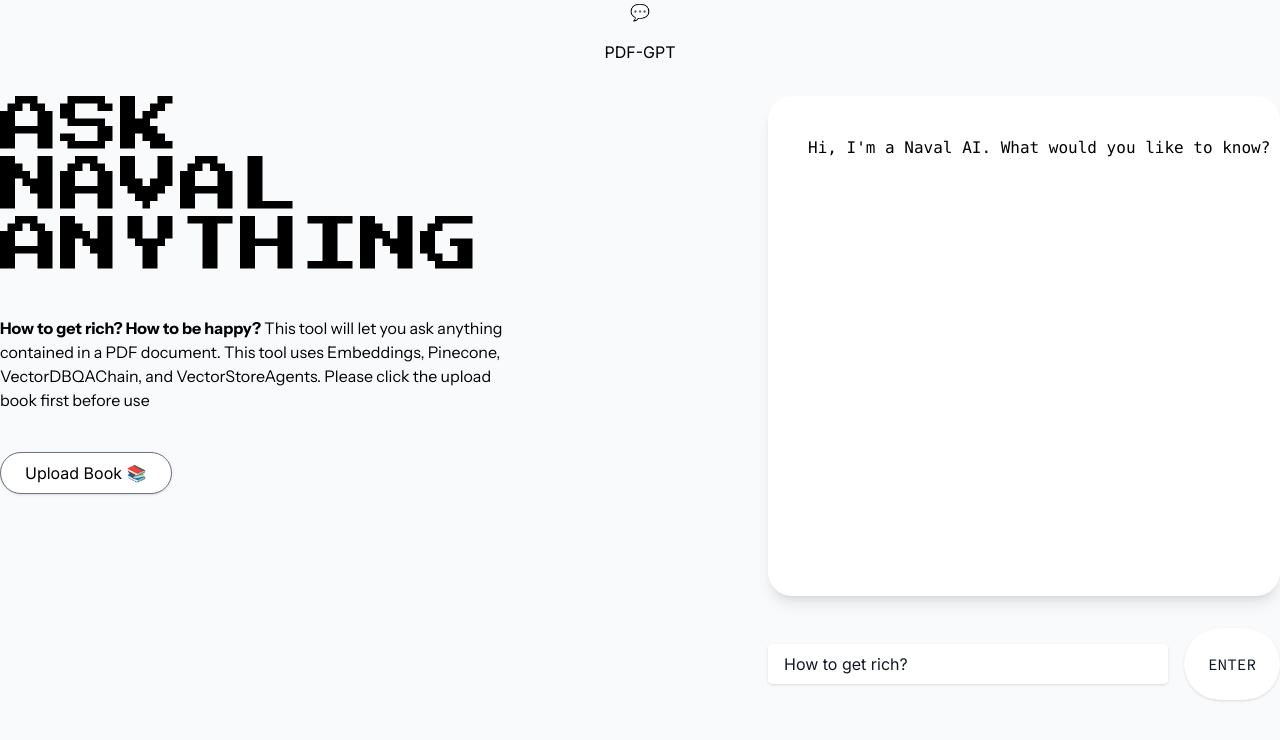
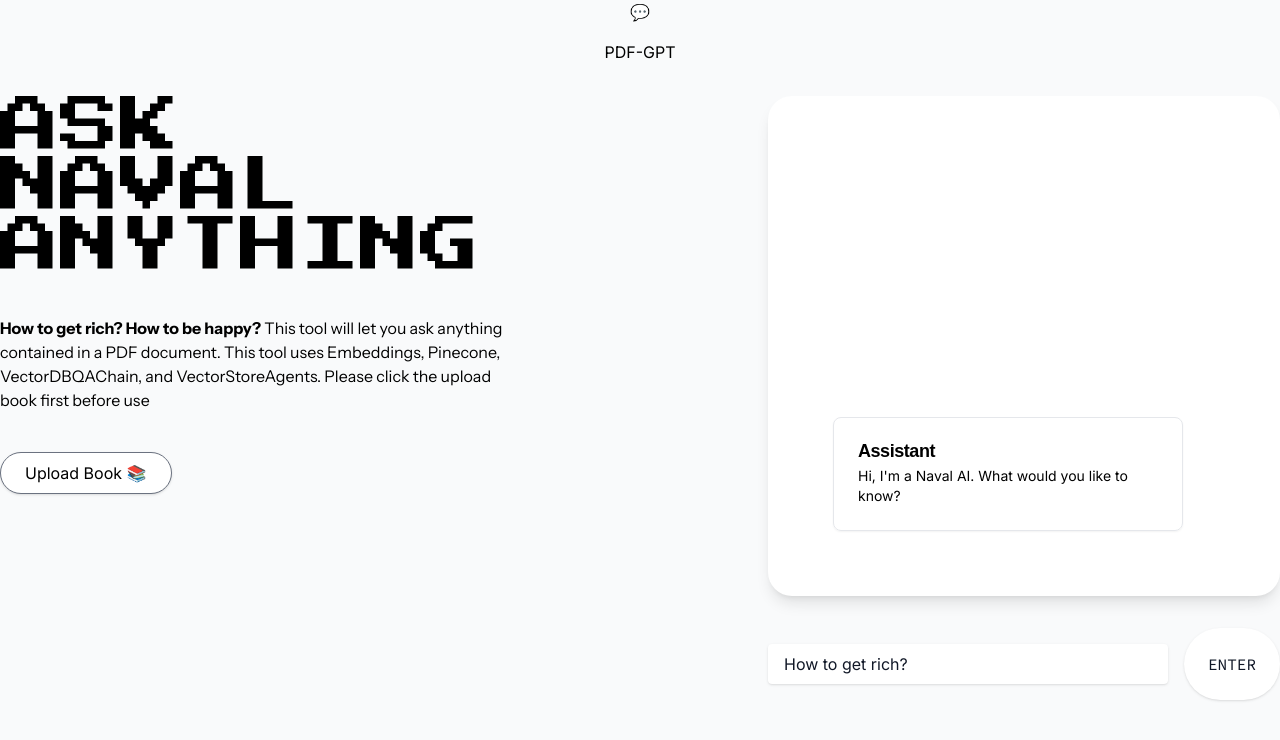
Before and after one commit to AbdullA-Ababakre/text-chatbot, a Next.js app: page /pdf in a window 1280 px wide. Shown: the top 740 px of the page. Built offline with nearby package versions, Linux system fonts and the light colour scheme.

Commit message:
feat: streaming

```diff
--- /dev/null
+++ b/lib/utils.ts
@@ -0,0 +1,6 @@
+import { ClassValue, clsx } from "clsx"
+import { twMerge } from "tailwind-merge"
+
+export function cn(...inputs: ClassValue[]) {
+  return twMerge(clsx(inputs))
+}
--- a/package.json
+++ b/package.json
@@ -12,6 +12,7 @@
     "@pinecone-database/pinecone": "^0.1.5",
     "autoprefixer": "10.4.14",
     "axios": "^1.4.0",
+    "clsx": "^2.0.0",
     "dotenv": "^16.0.3",
     "express-sse": "^0.5.3",
     "langchain": "^0.0.75",
@@ -20,7 +21,8 @@
     "pdf-parse": "^1.1.1",
     "postcss": "8.4.23",
     "react": "^18",
-    "react-dom": "^18"
+    "react-dom": "^18",
+    "tailwind-merge": "^1.14.0"
   },
   "devDependencies": {
     "@types/node": "^20",
--- a/src/app/components/ResultWithSources.jsx
+++ b/src/app/components/ResultWithSources.jsx
@@ -1,35 +1,32 @@
 import React, { useEffect, useRef } from "react";
 import Image from "next/image";
+import { AssistantChatCard } from "./assistantChat";
+import { UserChatCard } from "./userChat";
 
-// const MessageItem = ({ message, pngFile, isLast }) => {
-//   return (
-//     <div className={`flex flex-col ${isLast ? "flex-grow" : ""}`}>
-//       <div className="flex mb-4">
-//         <div className="rounded mr-4 h-10 w-10 relative overflow-hidden">
-//           <Image
-//             src={botType === "user" ? userImage : botImage}
-//             alt={`${botType}'s profile`}
-//             width={32}
-//             height={32}
-//             className="rounded"
-//             priority
-//             unoptimized
-//           />
-//         </div>
-//         <p
-//           className={botType === "user" ? "user" : "bot"}
-//           style={{ maxWidth: "90%" }}
-//         >
-//           {message.text}
-//         </p>
-//       </div>
-//     </div>
-//   );
-// };
-
-const ResultWithSources = ({ messages, pngFile, maxMsgs, botType, isLast }) => {
+const Icon = ({ pngFile }) => {
   const userImage = "/assets/images/green-square.png";
   const botImage = `/assets/images/${pngFile}.png`;
+
+  return (
+    <div className="rounded mr-4 h-10 w-10 relative overflow-hidden">
+      <Image
+        src={botType === "user" ? userImage : botImage}
+        alt={`${botType}'s profile`}
+        width={32}
+        height={32}
+        className="rounded"
+        priority
+        unoptimized
+      />
+    </div>
+  );
+};
+
+const TextContent = ({ message }) => {
+  return <p className="text-sm text-muted-foreground">{message.text}</p>;
+};
+
+const ResultWithSources = ({ messages, pngFile, maxMsgs, isLast }) => {
   const messagesContainerRef = useRef();
 
   useEffect(() => {
@@ -49,37 +46,14 @@ const ResultWithSources = ({ messages, pngFile, maxMsgs, botType, isLast }) => {
         messages.length < maxMsgToScroll && "justify-end"
       }`}
     >
-      <pre
-        className={botType === "user" ? "user" : "bot"}
-        style={{ maxWidth: "90%" }}
-      >
-        {messages}
-      </pre>
-      {/* {messages &&
-        messages.map((message, index) => (
-          <MessageItem key={index} message={message} pngFile={pngFile} />
-          <div className={`flex flex-col  ${isLast ? "flex-grow" : ""} `}>
-            <div className="flex mb-4">
-              <div className="rounded mr-4 h-10 w-10 relative overflow-hidden">
-                <Image
-                  src={botType === "user" ? userImage : botImage}
-                  alt={`${botType}'s profile`}
-                  width={32}
-                  height={32}
-                  className="rounded"
-                  priority
-                  unoptimized
-                />
-              </div>
-              <pre
-              className={botType === "user" ? "user" : "bot"}
-              style={{ maxWidth: "90%" }}
-              >
-                {message.text}
-              </pre>
-            </div>
-          </div>
-        ))} */}
+      {messages &&
+        messages.map((message, index) =>
+          message.type === "bot" ? (
+            <AssistantChatCard key={index} text={message.text} />
+          ) : (
+            <UserChatCard key={index} text={message.text} />
+          )
+        )}
     </div>
   );
 };
--- /dev/null
+++ b/src/app/components/assistantChat.tsx
@@ -0,0 +1,24 @@
+import * as React from "react"
+
+import {
+  Card,
+  CardDescription,
+  CardHeader,
+  CardTitle,
+} from "./card"
+
+export function AssistantChatCard({ text = "Hi, how can I help you?" }) {
+
+  console.log("text111",text);
+
+  return (
+    <div className="mb-[25px] ml-[25px] mt-[20px]">
+      <Card className="w-[350px]">
+        <CardHeader>
+          <CardTitle>Assistant</CardTitle>
+          <CardDescription>{text}</CardDescription>
+        </CardHeader>
+      </Card>
+    </div>
+  )
+}
--- /dev/null
+++ b/src/app/components/card.tsx
@@ -0,0 +1,83 @@
+import * as React from "react"
+
+import { cn } from "../../../lib/utils"
+
+const Card = React.forwardRef<
+  HTMLDivElement,
+  React.HTMLAttributes<HTMLDivElement>
+>(({ className, ...props }, ref) => (
+  <div
+    ref={ref}
+    className={cn(
+      "rounded-lg border bg-card text-card-foreground shadow-sm",
+      className
+    )}
+    {...props}
+  />
+))
+Card.displayName = "Card"
+
+const CardHeader = React.forwardRef<
+  HTMLDivElement,
+  React.HTMLAttributes<HTMLDivElement>
+>(({ className, ...props }, ref) => (
+  <div
+    ref={ref}
+    className={cn("flex flex-col space-y-1.5 p-6", className)}
+    {...props}
+  />
+))
+CardHeader.displayName = "CardHeader"
+
+const CardTitle = React.forwardRef<
+  HTMLParagraphElement,
+  React.HTMLAttributes<HTMLHeadingElement>
+>(({ className, ...props }, ref) => (
+  <h3
+    ref={ref}
+    className={cn(
+      "text-lg font-semibold leading-none tracking-tight",
+      className
+    )}
+    {...props}
+  />
+))
+CardTitle.displayName = "CardTitle"
+
+const CardDescription = React.forwardRef<
+  HTMLParagraphElement,
+  React.HTMLAttributes<HTMLParagraphElement>
+>(({ className, ...props }, ref) => {
+  console.log("props111",props);
+  console.log("classname11",className);
+  return (
+    <p
+      ref={ref}
+      className={cn("text-sm text-muted-foreground", className)}
+      {...props}
+    />
+  )
+})
+CardDescription.displayName = "CardDescription"
+
+const CardContent = React.forwardRef<
+  HTMLDivElement,
+  React.HTMLAttributes<HTMLDivElement>
+>(({ className, ...props }, ref) => (
+  <div ref={ref} className={cn("p-6 pt-0", className)} {...props} />
+))
+CardContent.displayName = "CardContent"
+
+const CardFooter = React.forwardRef<
+  HTMLDivElement,
+  React.HTMLAttributes<HTMLDivElement>
+>(({ className, ...props }, ref) => (
+  <div
+    ref={ref}
+    className={cn(" flex items-center p-6 pt-0", className)}
+    {...props}
+  />
+))
+CardFooter.displayName = "CardFooter"
+
+export { Card, CardHeader, CardFooter, CardTitle, CardDescription, CardContent }
--- /dev/null
+++ b/src/app/components/userchat.tsx
@@ -0,0 +1,21 @@
+import * as React from "react"
+
+import {
+  Card,
+  CardDescription,
+  CardHeader,
+  CardTitle,
+} from "./card"
+
+export function UserChatCard({ text = "" }) {
+  return (
+    <div className="mb-[25px] mr-[25px] mt-[20px] flex items-end justify-end">
+      <Card className="w-[350px]">
+        <CardHeader>
+          <CardTitle>User</CardTitle>
+          <CardDescription>{text}</CardDescription>
+        </CardHeader>
+      </Card>
+    </div>
+  )
+}
--- a/src/app/pdf/page.jsx
+++ b/src/app/pdf/page.jsx
@@ -14,15 +14,16 @@ import "../globals.css";
 const PDFLoader = () => {
   // Managing prompt, messages, and error states with useState
   const [prompt, setPrompt] = useState("How to get rich?");
-  const [messages, setMessages] = useState(
-    "Hi, I'm a Naval AI. What would you like to know?"
-  );
+  const [messages, setMessages] = useState([
+    {
+      text: "Hi, I'm a Naval AI. What would you like to know?",
+      type: "bot",
+    },
+  ]);
   const [error, setError] = useState("");
   const [source, setSource] = useState(null);
-  const [botType, setBotType] = useState("bot");
 
   // This function updates the prompt value when the user types in the prompt box
-  //
   const handlePromptChange = (e) => {
     setPrompt(e.target.value);
   };
@@ -49,9 +50,9 @@ const PDFLoader = () => {
     try {
       setPrompt("");
 
-      setMessages(prompt);
-
-      setBotType("user");
+      const userMessage = { type: "user", text: prompt.trim() };
+      const bottMessage = { type: "bot", text: "" };
+      setMessages([...messages, userMessage, bottMessage]);
 
       await fetch(`/api/${endpoint}`, {
         method: "POST",
@@ -69,11 +70,22 @@ const PDFLoader = () => {
       const newSource = new EventSource(`/api/${endpoint}`);
       setSource(newSource);
 
+      let currentStreamedText = "";
       newSource.addEventListener("newToken", (event) => {
         const token = processToken(event.data);
-        setMessages((prevData) => prevData + token);
+        currentStreamedText += token;
 
-        setBotType("bot");
+        setMessages((prevMessages) => {
+          const newMessages = [...prevMessages];
+          const lastMessageIndex = newMessages.length - 1;
+
+          newMessages[lastMessageIndex] = {
+            ...newMessages[lastMessageIndex],
+            text: currentStreamedText,
+          };
+
+          return newMessages;
+        });
       });
 
       newSource.addEventListener("end", () => {
@@ -95,6 +107,10 @@ const PDFLoader = () => {
       }
     };
   }, [source]);
+
+  useEffect(() => {
+    console.log("messages11", messages);
+  }, [messages]);
 
   // The component returns a two column layout with various child components
   return (
@@ -122,11 +138,7 @@ const PDFLoader = () => {
         }
         rightChildren={
           <>
-            <ResultWithSources
-              messages={messages}
-              pngFile="pdf"
-              botType={botType}
-            />
+            <ResultWithSources messages={messages} pngFile="pdf" />
             <PromptBox
               prompt={prompt}
               handlePromptChange={handlePromptChange}
```
Also changed, not shown: 1 other file (tests, documents, lock files or other folders).
